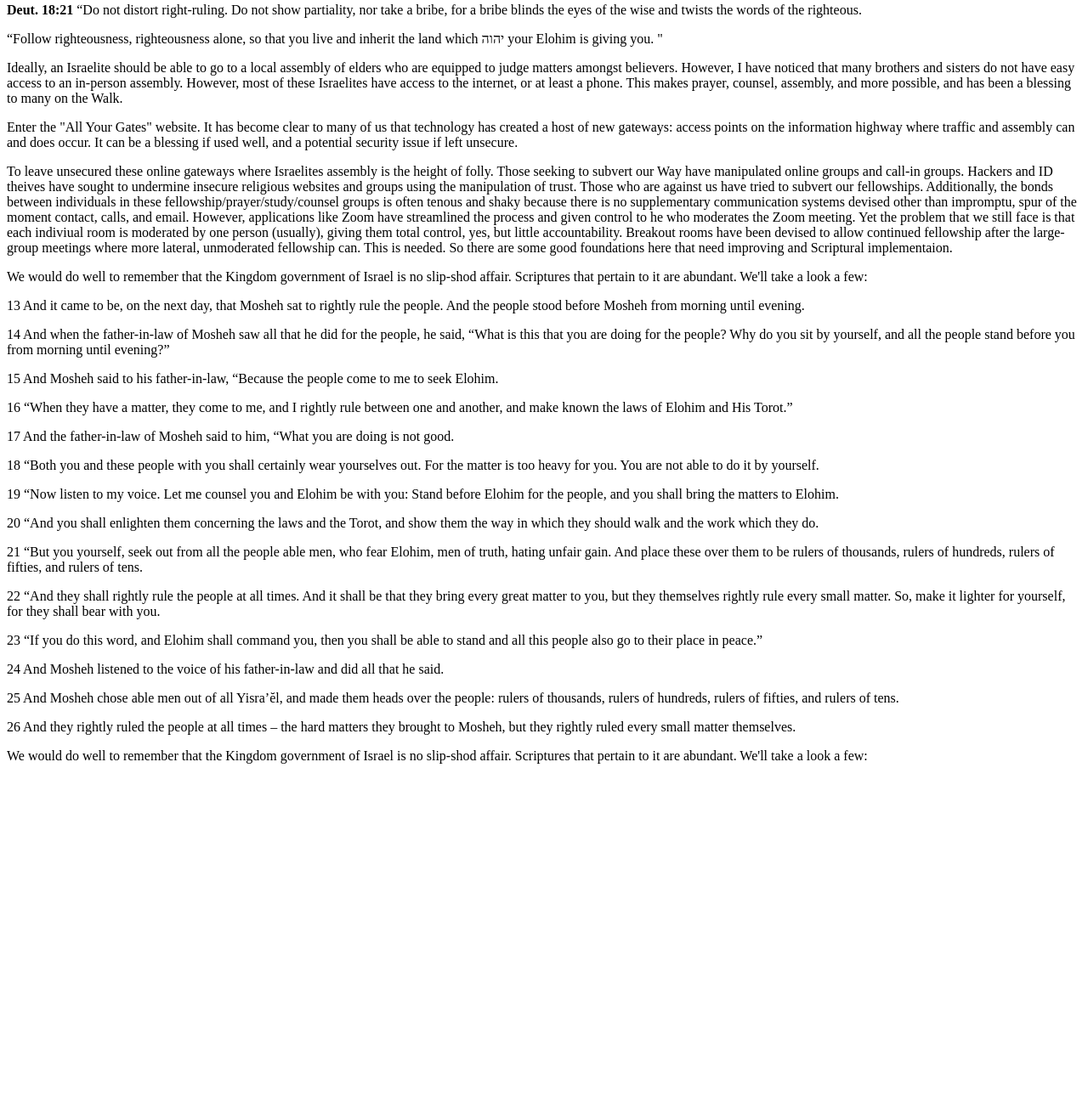
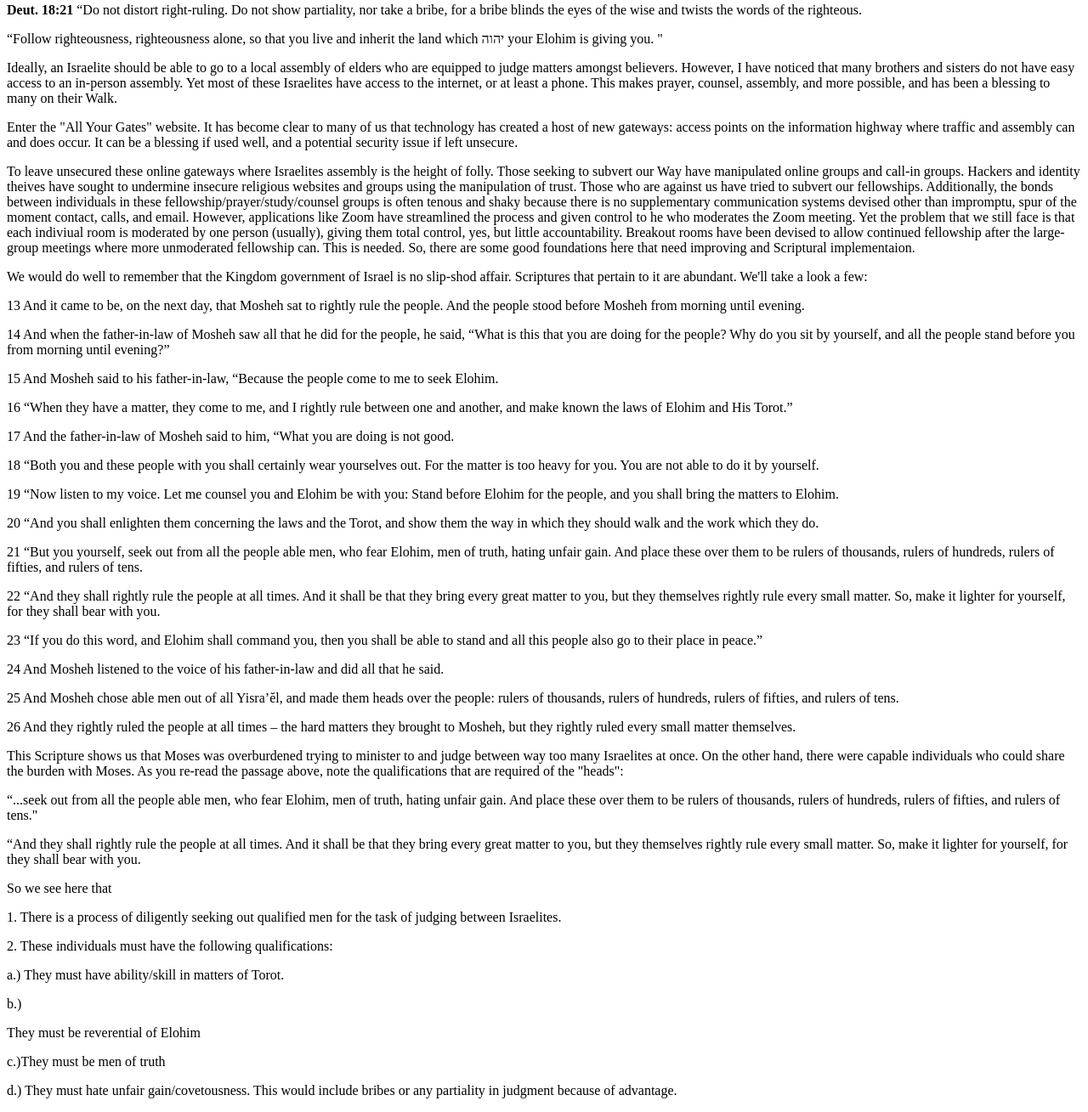
Before and after one commit to allyourgates/home, a plain HTML site: page index.html in a window 1280 px wide. Shown: the part 265-1574 px from the top of the page at 85% size. Before the commit the page ends 1180 px from the top, so only its background shows below. Drawn offline with Linux system fonts and the light colour scheme.

Commit message:
Update index.html

```diff
--- a/index.html
+++ b/index.html
@@ -26,13 +26,13 @@
 “Follow righteousness, righteousness alone, so that you live and inherit the land which יהוה your Elohim is giving you. "</p>
 </p>
     <p>
-        Ideally, an Israelite should be able to go to a local assembly of elders who are equipped to judge matters amongst believers. However, I have noticed that many brothers and sisters do not have easy access to an in-person assembly. However, most of these Israelites have access to the internet, or at least a phone. This makes prayer, counsel, assembly, and more possible, and has been a blessing to many on the Walk.
+        Ideally, an Israelite should be able to go to a local assembly of elders who are equipped to judge matters amongst believers. However, I have noticed that many brothers and sisters do not have easy access to an in-person assembly. Yet most of these Israelites have access to the internet, or at least a phone. This makes prayer, counsel, assembly, and more possible, and has been a blessing to many on their Walk.
         </p>
         <p>
     Enter the "All Your Gates" website.  It has become clear to many of us that technology has created a host of new gateways: access points on the information highway where traffic and assembly can and does occur. It can be a blessing if used well, and a potential security issue if left unsecure.
     </p>
     <p>
-        To leave unsecured these online gateways where Israelites assembly is the height of folly. Those seeking to subvert our Way have manipulated online groups and call-in groups. Hackers and ID theives have sought to undermine insecure religious websites and groups using the manipulation of trust. Those who are against us have tried to subvert our fellowships. Additionally, the bonds between individuals in these fellowship/prayer/study/counsel groups is often tenous and shaky because there is no supplementary communication systems devised other than impromptu, spur of the moment contact, calls, and email. However, applications like Zoom have streamlined the process and given control to he who moderates the Zoom meeting. Yet the problem that we still face is that each indiviual room is moderated by one person (usually), giving them total control, yes, but little accountability.  Breakout rooms have been devised to allow continued fellowship after the large-group meetings where more lateral, unmoderated fellowship can. This is needed. So there are some good foundations here that need improving and Scriptural implementaion.
+        To leave unsecured these online gateways where Israelites assembly is the height of folly. Those seeking to subvert our Way have manipulated online groups and call-in groups. Hackers and identity theives have sought to undermine insecure religious websites and groups using the manipulation of trust. Those who are against us have tried to subvert our fellowships. Additionally, the bonds between individuals in these fellowship/prayer/study/counsel groups is often tenous and shaky because there is no supplementary communication systems devised other than impromptu, spur of the moment contact, calls, and email. However, applications like Zoom have streamlined the process and given control to he who moderates the Zoom meeting. Yet the problem that we still face is that each indiviual room is moderated by one person (usually), giving them total control, yes, but little accountability.  Breakout rooms have been devised to allow continued fellowship after the large-group meetings where more unmoderated fellowship can. This is needed. So, there are some good foundations here that need improving and Scriptural implementaion.
     </p>
          <p>
         We would do well to remember that the Kingdom government of Israel is no slip-shod affair.  Scriptures that pertain to it are abundant. We'll take a look a few:
@@ -81,9 +81,22 @@
 26 And they rightly ruled the people at all times – the hard matters they brought to Mosheh, but they rightly ruled every small matter themselves.
     </p>
     <p>
-        We would do well to remember that the Kingdom government of Israel is no slip-shod affair.  Scriptures that pertain to it are abundant. We'll take a look a few:
+       This Scripture shows us that Moses was overburdened trying to minister to and judge between way too many Israelites at once. On the other hand, there were capable individuals who could share the burden with Moses. As you re-read the passage above, note the qualifications that are required of the "heads":
+        <p>
+    </p>
+        “...seek out from all the people able men, who fear Elohim, men of truth, hating unfair gain. And place these over them to be rulers of thousands, rulers of hundreds, rulers of fifties, and rulers of tens."
+</p>
+        <p> “And they shall rightly rule the people at all times. And it shall be that they bring every great matter to you, but they themselves rightly rule every small matter. So, make it lighter for yourself, for they shall bear with you.
+</p>
        </p>
         <p>
+            So we see here that </p>
+    <p> 1. There is a process of diligently seeking out qualified men for the task of judging between Israelites. </p>
+    <p> 2. These individuals must have the following qualifications:
+<p>a.) They must have ability/skill in matters of Torot.   </p>
+b.)<p>They must be reverential of Elohim</p>
+c.)They must be men of truth </p>
+<p>d.) They must hate unfair gain/covetousness. This would include bribes or any partiality in judgment because of advantage.</p>
 
 
 <style>
```
